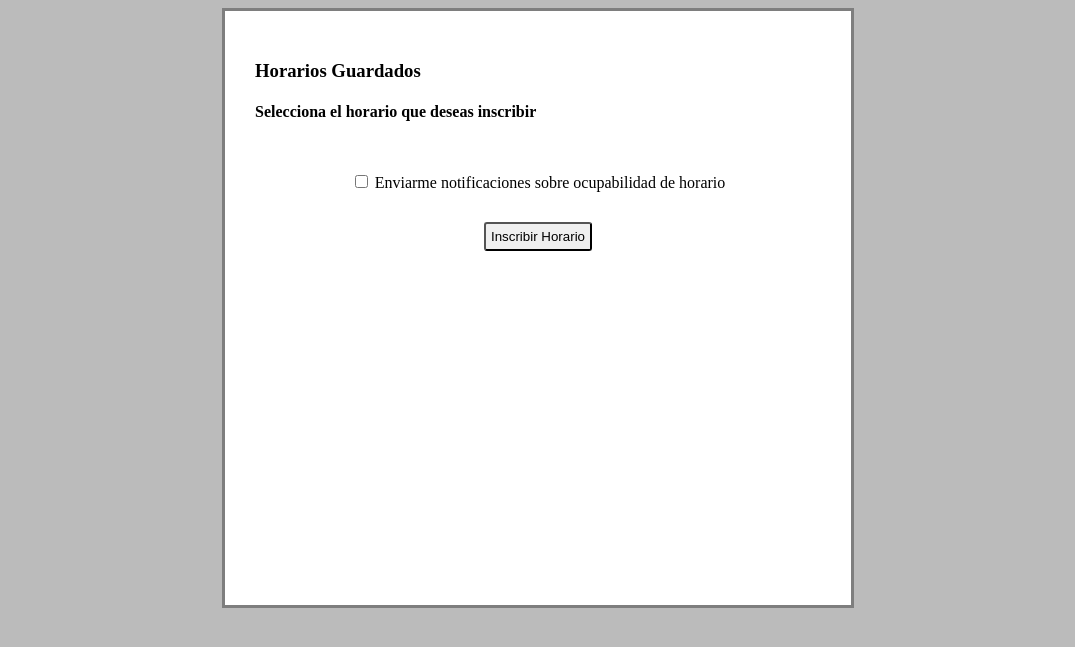
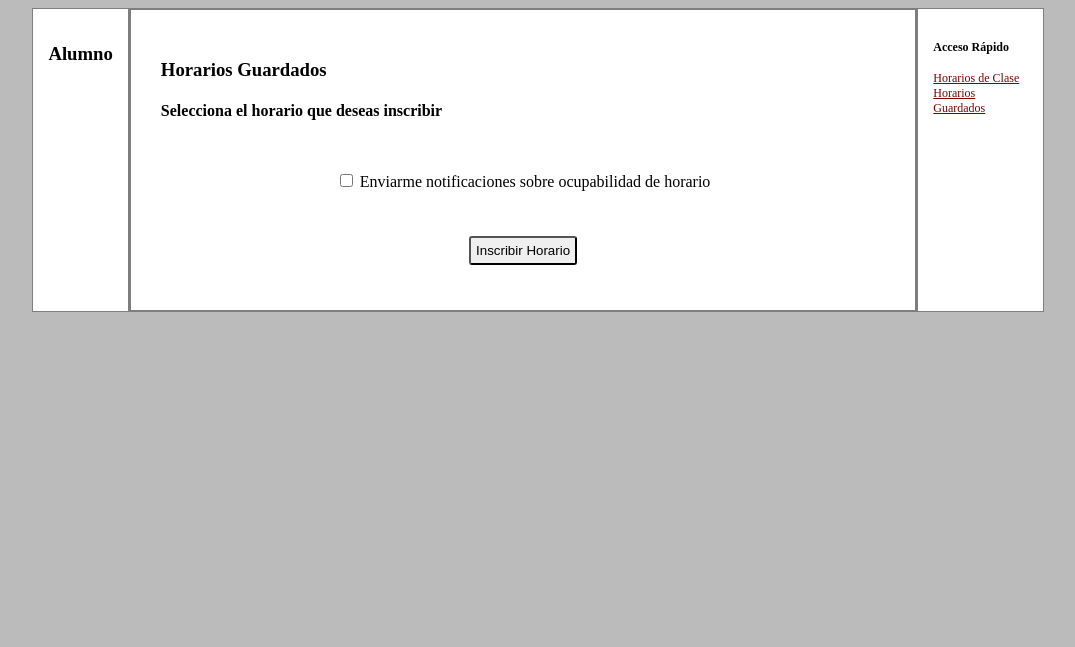
Before and after one commit to EdwinMHZ/generador-horarios, a PHP site: page /horarios.php in a window 1280 px wide. Shown: the top 647 px of the page, without its empty margins (102-1177 px from the left). Run offline with PHP 8.4, Linux system fonts and the light colour scheme; data that the repository does not hold is empty.

Commit message:
Se agregaron colores a las tablas y se agrego el modulo acceso rapido

```diff
--- a/estilos.css
+++ b/estilos.css
@@ -11,20 +11,26 @@ body{
 
 }
 
-.contenedor{
+/*.contenedor{
     background-color: white;
     width: 50%;
     height: 600px;
-    /*max-width: 1000px;*/
     margin:auto;
     overflow: scroll;
     border: 3px solid #7e7e7e;
     padding: 30px;
+}*/
+
+.contenedor{
+    margin: auto;
+    width: 80%;
+    height: 100%;
+    display: flex;
 }
 
-.contenedor div{
+/*.contenedor div{
     padding: 15px;
-}
+}*/
 
 .horarios{
     margin-top: 20px;
@@ -80,10 +86,33 @@ body{
     font-size: 10px;
 }
 
-.tabla_horario th, .tabla_horario td{
-    border: 2px solid #07182c;
+.tabla_horario th{
+    border: 2px solid white;
     text-align: center;
     padding: 7px;
+}
+.tabla_horario tr{
+    border: 2px;
+    text-align: center;
+    height: 50px;
+
+}
+.tabla_horario tr:nth-child(odd) {
+
+    background-color:#f2f2f2;
+
+}
+
+.tabla_horario tr:nth-child(even) {
+
+    background-color:#fbfbfb;
+
+}
+
+
+.tabla_horario th{
+    background-color: maroon;
+    color: white;
 }
 
 .btn_generar:hover,.btn_guardar button:hover,
@@ -97,3 +126,42 @@ body{
 .btn_inscribirH,.check_notificaciones{
     text-align:center;
 }
+
+.acceso-rapido{
+    border: 1px solid #7e7e7e;
+    background-color: white;
+    padding: 15px;
+    font-size: 12px;
+    text-align: justify;
+
+}
+.acceso-rapido a{
+    color: maroon;
+}
+.acceso-rapido a:hover{
+    text-decoration: none;
+}
+
+.izquierda{
+    border: 1px solid #7e7e7e;
+    background-color: white;
+    padding: 15px;
+    font-size: 16px;
+
+}
+.centro{
+
+    background-color: white;
+    width: 80%;
+    overflow: scroll;
+    border: 2px solid #7e7e7e;
+    padding: 30px;
+    text-align: left;
+}
+.centro div{
+    padding: 15px;
+}
+
+.boton_inscribir{
+    text-align: center;
+}
--- a/horarios.php
+++ b/horarios.php
@@ -10,6 +10,11 @@
 </head>
 <body>
     <div class="contenedor">
+        <div class="izquierda">
+            <h3>Alumno</h3>
+        </div>
+
+        <div class="centro">
             <h3>Horarios Guardados</h3>
             <h4>Selecciona el horario que deseas inscribir</h4>
             <form action="#" method="POST">
@@ -105,7 +110,7 @@
                                     echo "<td>".$dia_hora[$k]."</td>";
                                     $dia_hora[$k]="";
                                 }
-                    echo "<tr>";
+                            echo "</tr>";
 
                             }
                         }
@@ -121,11 +126,22 @@
                         <input type="checkbox" id="envia_notificaciones" name="notificaciones" value="1">
                         <label for="envia_notificaciones"> Enviarme notificaciones sobre ocupabilidad de horario</label><br>
                     </div>
-            <div class="btn_inscribirH">
+
+                </div>
+                <div class="boton_inscribir">
                         <input type="submit" value="Inscribir Horario" id="btn_inscribir">
-            <div>
                 </div>
             </form>
         </div>
+
+        <div class="acceso-rapido">
+            <h4>Acceso Rápido</h4>
+            <a href="index.php">Horarios de Clase</a>
+            <br>
+            <a href="horarios.php">Horarios Guardados</a>
+        <div>
+
+
+    </div>
 </body>
 </html>
```
Also changed, not shown: generar.php (+12 -1 lines), index.php (+14 -0 lines). Lines whose indentation alone changed are shown as unchanged.
